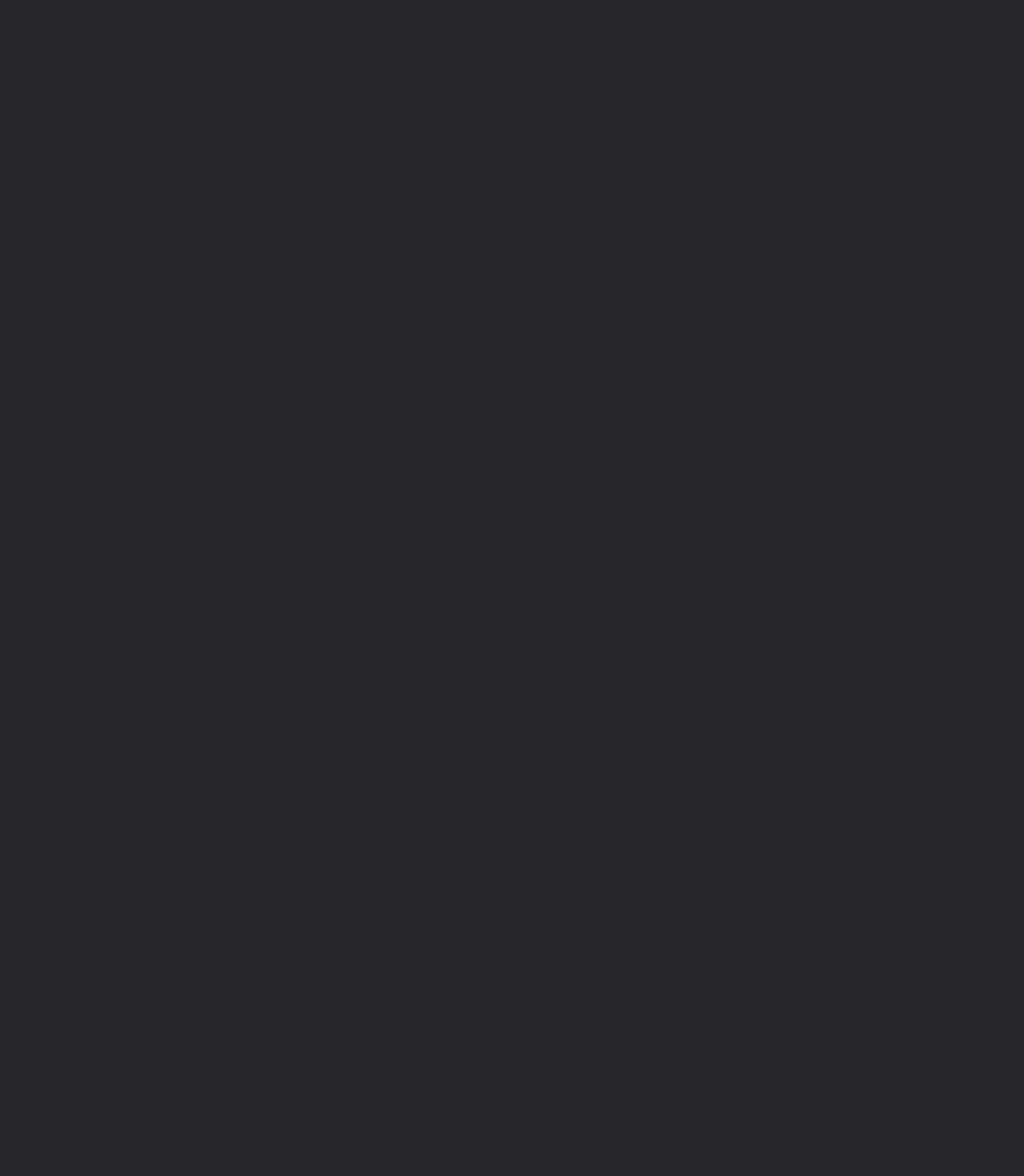
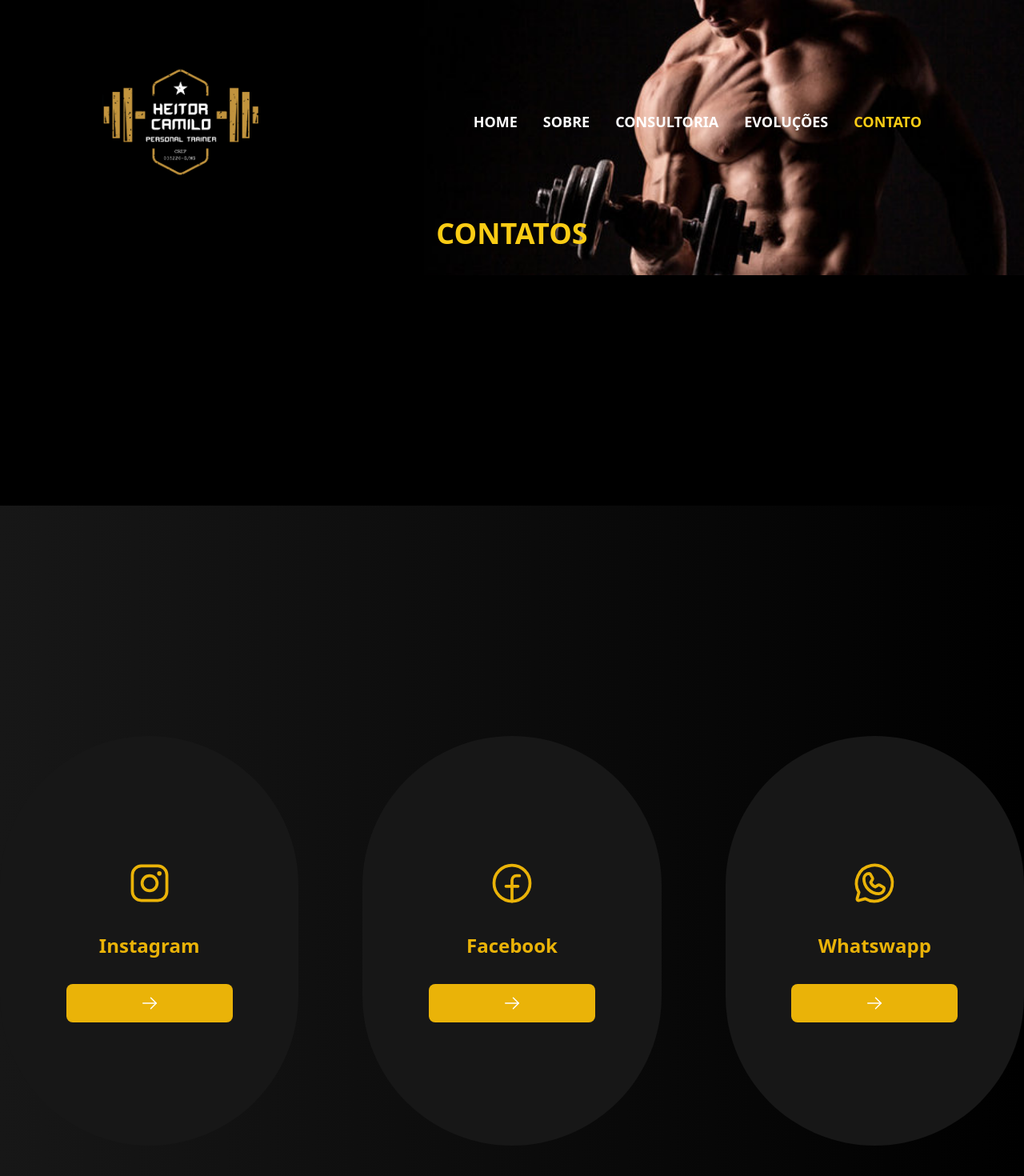
Before and after one commit to GiovanniCrabi/HeitorWebSite, a React (Vite) app: page /contato in a window 1280 px wide. Before the commit this address had no page. Shown: the top 1470 px of the page at 80% size. Before the commit the page ends 800 px from the top, so only its background shows below. Built offline with nearby package versions, Linux system fonts and the light colour scheme.

Commit message:
bulding Evolutions

```diff
--- a/src/App.tsx
+++ b/src/App.tsx
@@ -5,6 +5,7 @@ import { BrowserRouter, Routes, Route } from 'react-router-dom';
 import { About } from './pages/About';
 import { Consultancy } from './pages/Consultancy';
 import { Contact } from './pages/Contact';
+import { Evolutions } from './pages/Evolutions';
 
 function App() {
   return (
@@ -12,8 +13,9 @@ function App() {
       <Routes>
         <Route path='/' element={ <LandingPage /> } />
         <Route path='/sobre' element={ <About /> } />
-        <Route path='/consultancy' element={ <Consultancy /> } />
-        <Route path='/contact' element={ <Contact /> } />
+        <Route path='/consultoria' element={ <Consultancy /> } />
+        <Route path='/evolucoes' element={ <Evolutions /> } />
+        <Route path='/contato' element={ <Contact /> } />
       </Routes>
     </BrowserRouter>
 
--- a/src/components/ButtonConsultancy.tsx
+++ /dev/null
@@ -1,27 +0,0 @@
-import { ArrowArcRight } from "phosphor-react";
-
-interface ButtonConsultancy {
-  title: string;
-  content: string;
-  link: string;
-}
-
-export const ButtonConsultancy = ({ title, content, link }: ButtonConsultancy) => {
-  return (
-    <div className="bg-black.5 flex px-8 py-8 justify-center items-center max-w-[82%] h-full md:w-[32rem] md:h-[32rem] rounded-none md:rounded-full transition-all duration-300 ease-in-out hover:rounded-lg transform hover:scale-110 border-black hover:border-4 hover:border-yellow-400">
-      <div className="column text-center">
-        <h1 className="text-yellow.5  font-extrabold text-lg md:text-2xl">{title}</h1>
-        <div
-          className="text-white space-y-4 text-base md:text-lg mt-8"
-          dangerouslySetInnerHTML={{ __html: content }}
-        />
-
-        <a href={link} target="_blank">
-          <button className="w-40  md:w-52 h-12 rounded-lg bg-yellow.5 mt-8 hover:bg-yellow.4 hover:border-yellow.4 transition-colors duration-300  ">
-            <h1 className="text-white font-extrabold"> Quero começar! </h1>
-          </button>
-        </a>
-      </div>
-    </div>
-  );
-};
--- /dev/null
+++ b/src/components/ButtonStyles.tsx
@@ -0,0 +1,39 @@
+import { ArrowRight } from "phosphor-react";
+import { ReactNode } from "react";
+
+interface ButtonConsultancy {
+  title: string;
+  icon?: ReactNode;
+  content?: string;
+  link: string;
+}
+
+export const ButtonStyles = ({
+  title,
+  icon,
+  content,
+  link,
+}: ButtonConsultancy) => {
+  return (
+    <div className="bg-black.5 flex px-8 py-8 justify-center items-center max-w-[85%] w-full h-full md:w-[32rem] md:h-[32rem] rounded-full transition-all duration-300 ease-in-out hover:rounded-lg transform hover:scale-110 border-black hover:border-4 hover:border-yellow-400">
+      <div className="column text-center space-y-8">
+        <div className="flex items-center justify-center text-yellow.5 text-6xl">{ icon }</div>
+        <h1 className="text-yellow.5  font-extrabold text-lg md:text-2xl">
+          {title}
+        </h1>
+        {content ? (
+          <div
+            className="text-white space-y-4 text-base md:text-lg mt-8"
+            dangerouslySetInnerHTML={{ __html: content }}
+          />
+        ) : null}
+
+        <a href={link} target="_blank">
+          <button className="w-40  md:w-52 h-12 rounded-lg bg-yellow.5 mt-8 hover:bg-yellow.4 hover:border-yellow.4 transition-colors duration-300  ">
+            <h1 className="text-white font-extrabold grid place-items-center"> <ArrowRight className="text-2xl font-black" /> </h1>
+          </button>
+        </a>
+      </div>
+    </div>
+  );
+};
--- a/src/components/Contents.ts
+++ b/src/components/Contents.ts
@@ -1,8 +1,9 @@
 export const Links = [
   { name: 'HOME', src: '/' },
   { name: 'SOBRE', src: '/sobre' },
-  { name: 'CONSULTORIA', src: '/consultancy' },
-  { name: 'CONTATO', src: '/contact' },
+  { name: 'CONSULTORIA', src: '/consultoria' },
+  { name: 'EVOLUÇÕES', src: '/evolucoes' },
+  { name: 'CONTATO', src: '/contato' },
 ]
 
 
@@ -73,7 +74,4 @@ export const experienceData: Experience[] = [
     where: 'Pontec',
     icon: Icons.Armchair,
   },
-
-
-
 ];
--- a/src/pages/Consultancy.tsx
+++ b/src/pages/Consultancy.tsx
@@ -1,4 +1,4 @@
-import { ButtonConsultancy } from "../components/ButtonConsultancy";
+import { ButtonStyles } from "../components/ButtonStyles";
 import { SubHeader } from "../components/SubHeader";
 
 export const Consultancy = () => {
@@ -6,20 +6,18 @@ export const Consultancy = () => {
     <div className="">
       <SubHeader title="Consultoria" />
 
-      <div
-        className="space-x-0 md:space-x-20 space-y-8 md:space-y-0 py-8 md:py-72 flex flex-col md:flex-row justify-center items-center bg-gradient-to-r from-black.5 to-black "
-      >
-      <ButtonConsultancy
+      <div className="space-x-0 md:space-x-20 space-y-8 md:space-y-0 py-8 md:py-72 flex flex-col md:flex-row justify-center items-center bg-gradient-to-r from-black.5 to-black">
+        <ButtonStyles
           title="Consultoria Online"
           content="<h1>Avaliação por Formulário</h1><h1>Coleta de Fotos</h1><h1>Planejamento de Dieta(Nutricionista)</h1><h1>Planejamento de Treino</h1>"
           link="https://api.whatsapp.com/send?phone=5535998322606&text=Ol%C3%A1%20Heitor,%20gostaria%20de%20saber%20mais%20sobre%20consultoria%20online."
-         />
+        />
 
-        <ButtonConsultancy
+        <ButtonStyles
           title="Consultoria Online"
           content="<h1>Horário agendado</h1><h1>Avaliação Física</h1><h1>Planejamento de Dieta(Nutricionista)</h1><h1>Planejamento de Treino</h1>"
           link="https://api.whatsapp.com/send?phone=5535998322606&text=Ol%C3%A1%20Heitor,%20gostaria%20de%20saber%20mais%20sobre%20consultoria%20presencial"
-         />
+        />
       </div>
     </div>
   );
--- a/src/pages/Contact.tsx
+++ b/src/pages/Contact.tsx
@@ -1,8 +1,41 @@
-import { SubHeader } from "../components/SubHeader"
+import { FacebookLogo, InstagramLogo, WhatsappLogo } from "phosphor-react";
+import { ButtonStyles } from "../components/ButtonStyles";
+import { SubHeader } from "../components/SubHeader";
 
+const contacts = [
+  {
+    socialMedia: "Instagram",
+    link: "https://www.instagram.com/heitorcamilo.personal/",
+    icone: "Icone",
+  },
+];
 
 export const Contact = () => {
   return (
-    <SubHeader title="Contatos" />
-  )
-}
+    <>
+      <SubHeader title="Contatos" />
+      <div className="bg-black h-24 md:h-72 flex justify-center items-center">
+        <h1 className="font-extrabold uppercase text-2xl md:text-4xl text-center py-8 px-8">
+          Escolha a melhor opção de contato para você!
+        </h1>
+      </div>
+      <div className="space-x-0 md:space-x-20 space-y-8 md:space-y-0 py-8 md:py-72 flex flex-col md:flex-row justify-center items-center bg-gradient-to-r from-black.5 to-black ">
+        <ButtonStyles
+          icon={<InstagramLogo />}
+          title="Instagram"
+          link="https://www.instagram.com/heitorcamilo.personal/"
+        />
+        <ButtonStyles
+          icon={<FacebookLogo />}
+          title="Facebook"
+          link="https://www.facebook.com/heitor.camilo.92"
+        />
+        <ButtonStyles
+          icon={<WhatsappLogo />}
+          title="Whatswapp"
+          link="https://www.instagram.com/heitorcamilo.personal/"
+        />
+      </div>
+    </>
+  );
+};
--- /dev/null
+++ b/src/pages/Evolutions.tsx
@@ -0,0 +1,21 @@
+import { Barbell } from "phosphor-react";
+import { SubHeader } from "../components/SubHeader";
+
+export const Evolutions = () => {
+  return (
+    <>
+      <SubHeader title="Evoluções" />
+
+      <div className="bg-black  w-full h-40 flex items-center justify-center">
+        <div className=" h-full grid place-items-center">
+          <h1 className="font-black text-2xl md:text-5xl text-center ">
+            Evoluções e Clientes Satisfeitos
+          </h1>
+
+          <Barbell className="text-4xl md:text-7xl text-yellow.4" />
+        </div>
+
+      </div>
+    </>
+  );
+};
--- a/src/pages/LandingPage.tsx
+++ b/src/pages/LandingPage.tsx
@@ -1,11 +1,9 @@
-
-import bg from '../assets/bgLanding2.png';
+import bg from "../assets/bgLanding2.png";
 
 import { Barbell } from "phosphor-react";
-import { Typewriter } from 'react-simple-typewriter';
-import { motion } from 'framer-motion'
-import { Header } from '../components/Header';
-
+import { Typewriter } from "react-simple-typewriter";
+import { motion } from "framer-motion";
+import { Header } from "../components/Header";
 
 export const LandingPage = () => {
   return (
@@ -18,38 +16,45 @@ export const LandingPage = () => {
         <div
           className="absolute h-full w-full overflow-hidden"
           style={{
-            backgroundColor: 'black'
+            backgroundColor: "black",
           }}
         >
-          <img src={bg} className='w-full h-full absolute opacity-50' />
+          <img src={bg} className="w-full h-full absolute opacity-50" />
 
-          <div className="sm:hidden md:flex" >
+          <div className="sm:hidden md:flex">
             <Header />
           </div>
 
-
-          <div
-            className='flex flex-col text-center items-center w-full h-full space-y-8'
-
-          >
+          <div className="flex flex-col text-center items-center w-full h-full space-y-8">
             <motion.h1
               initial={{ x: 500 }}
               animate={{ x: 0 }}
               exit={{ x: -500 }}
               transition={{ repeat: Infinity, repeatDelay: 5, duration: 2 }}
-
-              className='flex text-2xl md:text-6xl items-center text-white text-bold z-10 uppercase tracking-widest mt-44 md:mt-12'>Heitor T<Barbell size={24} className='text-yellow-300' />e<Barbell size={24} className='text-yellow-300' />a<Barbell size={24} className='text-yellow-300' />m
+              className="flex text-2xl md:text-6xl items-center text-white text-bold z-10 uppercase tracking-widest mt-44 md:mt-12"
+            >
+              Heitor T<Barbell size={24} className="text-yellow-300" />e
+              <Barbell size={24} className="text-yellow-300" />a
+              <Barbell size={24} className="text-yellow-300" />m
             </motion.h1>
 
-            <p className='text-sm md:text-3xl text-white text-bold z-10 sm:px-10 md:px-52 uppercase'>
+            <p className="text-sm md:text-3xl text-white text-bold z-10 sm:px-10 md:px-52 uppercase">
               <Typewriter
-                words={['Conquiste seus objetivos em 2023!', 'Entre para o time', 'Treinos personalizados']}
+                words={[
+                  "Conquiste seus objetivos em 2023!",
+                  "Entre para o time",
+                  "Treinos personalizados",
+                ]}
                 cursor
-                cursorStyle='_'
+                cursorStyle="_"
                 loop={5}
                 typeSpeed={200}
               />
             </p>
+            <a
+              href="https://api.whatsapp.com/send?phone=5535998322606&text=Ol%C3%A1%20Heitor,%20poderia%20me%20ajudar%20com%20algumas%20d%C3%BAvidas%20?%20"
+              target="_blank"
+            >
               <motion.button
                 className="grid place-items-center bg-yellow-300 h-10 w-40 md:h-12 md:w-48 text-white rounded-full z-10 opacity-80 md:mt-20"
                 initial={{ y: 500 }}
@@ -57,14 +62,14 @@ export const LandingPage = () => {
                 exit={{ y: -500 }}
                 transition={{ repeat: Infinity, repeatDelay: 5, duration: 2 }}
               >
-              <span className="flex items-center text-base md:text-lg uppercase ">
+                <span className="flex items-center text-base md:text-lg uppercase hover:bg-yellow.4 ">
                   Contacte-nos
                 </span>
               </motion.button>
+            </a>
           </div>
         </div>
       </div>
     </>
-
-  )
-}
+  );
+};
```
Lines whose indentation alone changed are shown as unchanged.
